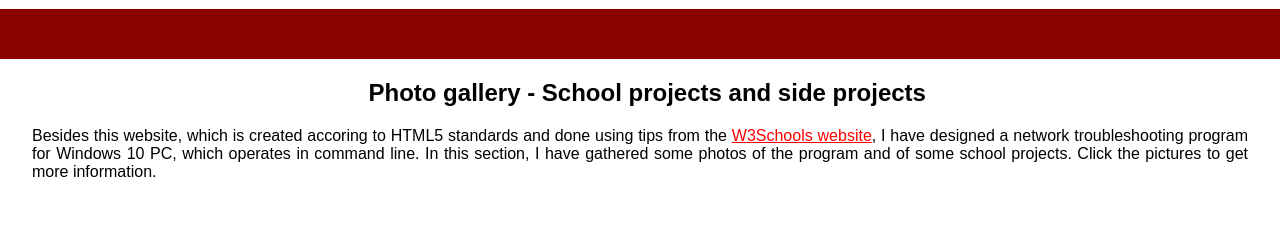
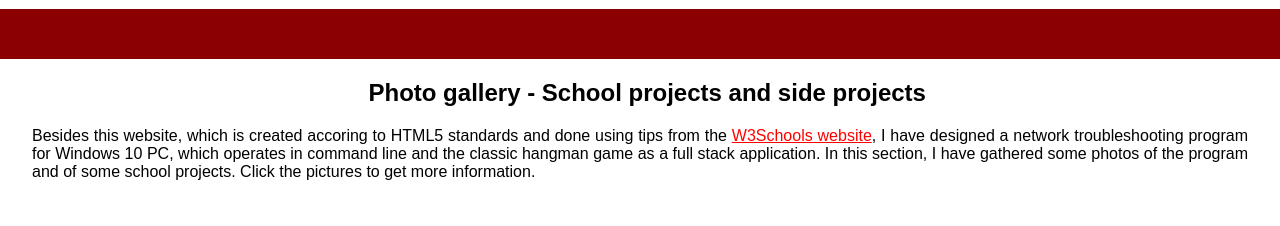
Before and after one commit to HeikkiGithub/heikkigithub.github.io, a plain HTML site: page about_me_sivu.html in a window 1280 px wide. Shown: the part 3640-3866 px from the top of the page. Drawn offline with Linux system fonts and the light colour scheme.

Commit message:
Update about_me_sivu.html

```diff
--- a/about_me_sivu.html
+++ b/about_me_sivu.html
@@ -212,7 +212,7 @@ Jamk:ssa insinöörin opinnot jakautuvat perusopintoihin ja ammatillisiin opinto
 
 <h2 style="padding-left: 0.6em; text-align: center;">Photo gallery - School projects and side projects</h2>
 
-<p class="sisalto_portfolio">Besides this website, which is created accoring to HTML5 standards and done using tips from the <a href="https://www.w3schools.com/" target="_blank" title="Link to W3Schools website" style="color: red;">W3Schools website</a>, I have designed a network troubleshooting program for Windows 10 PC, which operates in command line.
+<p class="sisalto_portfolio">Besides this website, which is created accoring to HTML5 standards and done using tips from the <a href="https://www.w3schools.com/" target="_blank" title="Link to W3Schools website" style="color: red;">W3Schools website</a>, I have designed a network troubleshooting program for Windows 10 PC, which operates in command line and the classic hangman game as a full stack application.
 	In this section, I have gathered some photos of the program and of some school projects. Click the pictures to get more information.</p>
 
 <section class="kuvagalleria">
```
